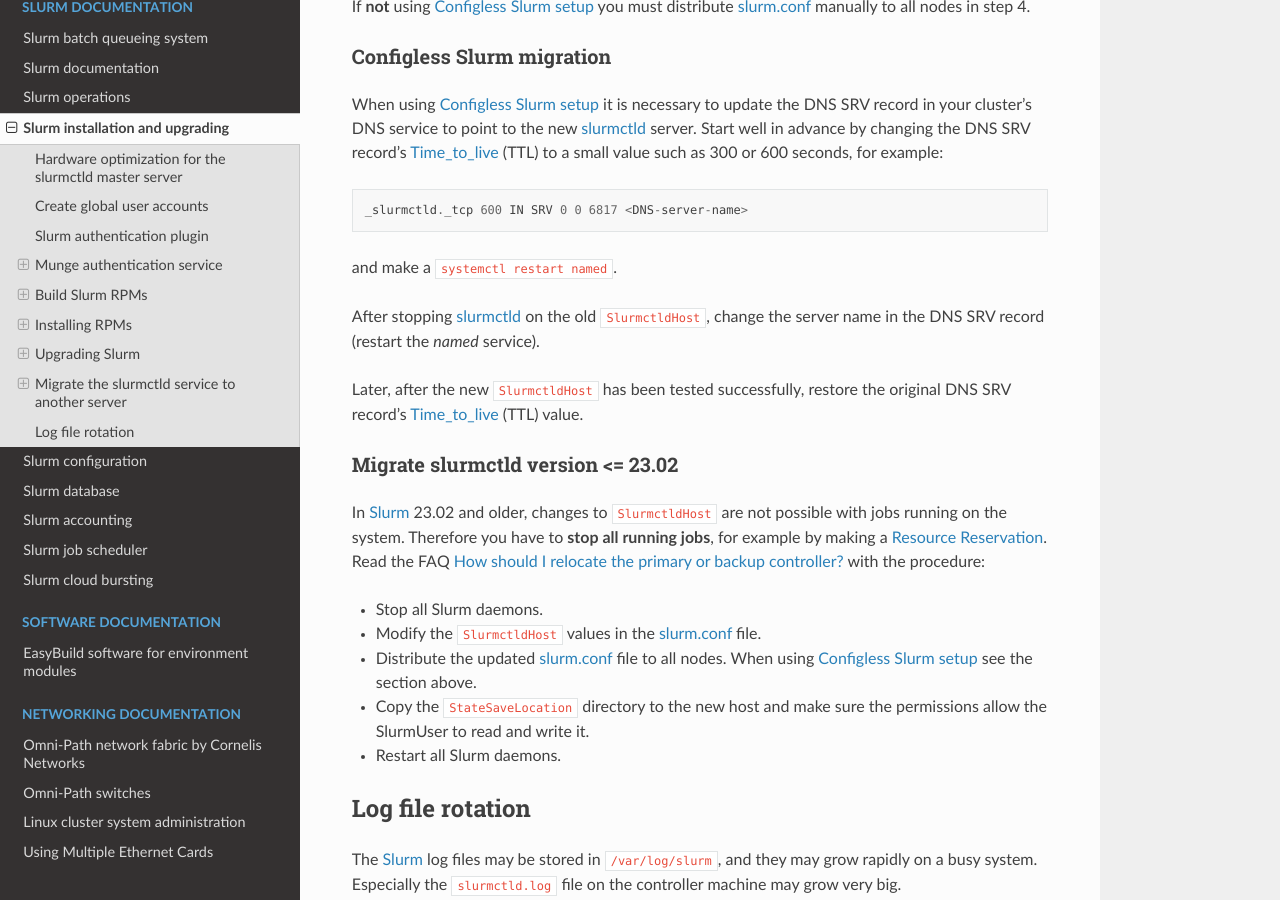
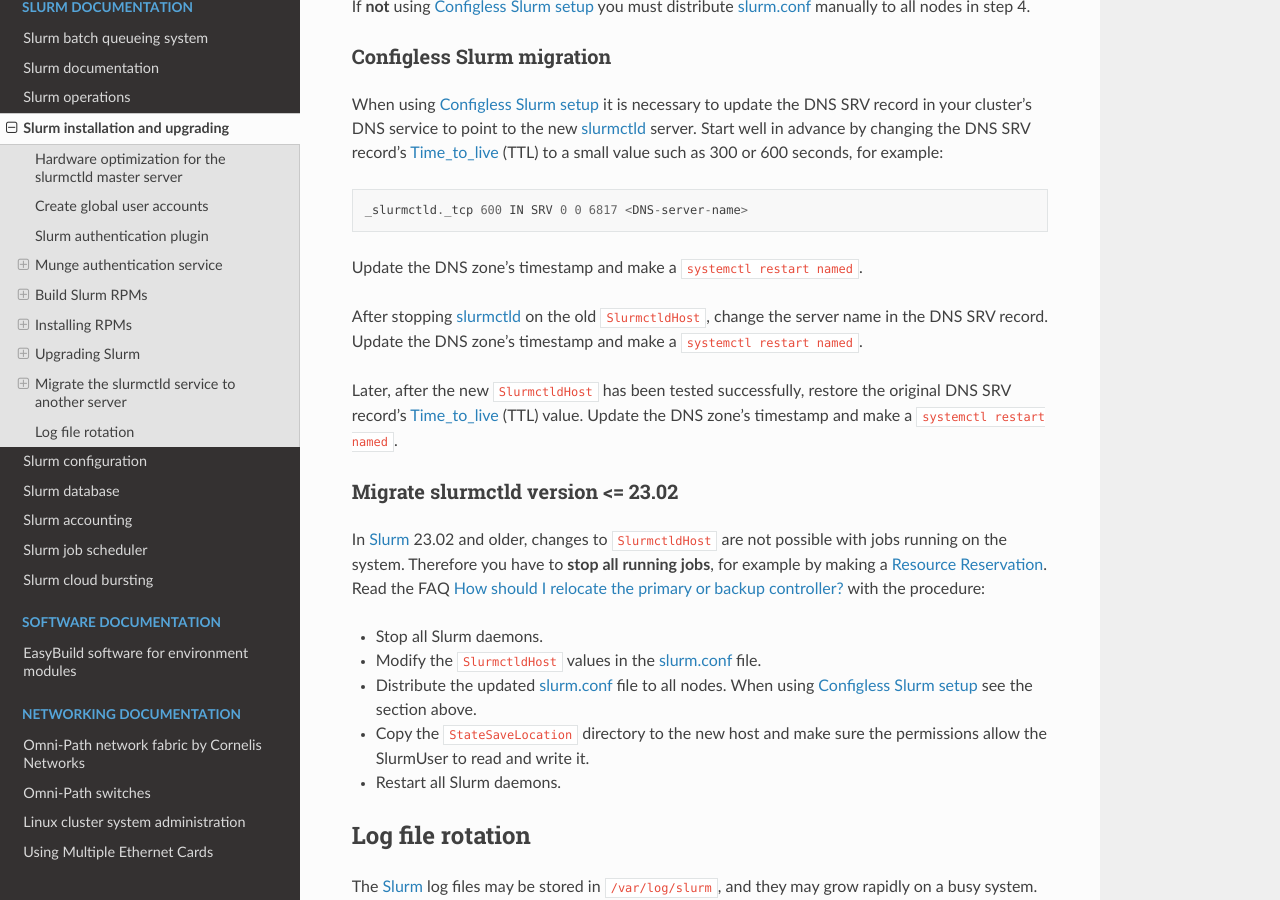
Before and after one commit to OleHolmNielsen/Niflheim_system, a Sphinx documentation site: the page built from docs/Slurm_installation.rst, in a window 1280 px wide and 900 px high, scrolled down 22202 px. Built offline with Sphinx 7.4.7 and the Read the Docs theme 2.0.0, drawn with Linux system fonts in a browser that asks for light colours.

Commit message:
Comment on DNS zone timestamp

```diff
--- a/docs/Slurm_installation.rst
+++ b/docs/Slurm_installation.rst
@@ -960,12 +960,14 @@
 
   _slurmctld._tcp 600 IN SRV 0 0 6817 <DNS-server-name>
 
-and make a ``systemctl restart named``.
+Update the DNS zone's timestamp and make a ``systemctl restart named``.
 
 After stopping slurmctld_ on the old ``SlurmctldHost``,
-change the server name in the DNS SRV record (restart the *named* service).
+change the server name in the DNS SRV record.
+Update the DNS zone's timestamp and make a ``systemctl restart named``.
 
 Later, after the new ``SlurmctldHost`` has been tested successfully, restore the original DNS SRV record's Time_to_live_ (TTL) value.
+Update the DNS zone's timestamp and make a ``systemctl restart named``.
 
 .. _Time_to_live: https://en.wikipedia.org/wiki/Time_to_live
 
```
